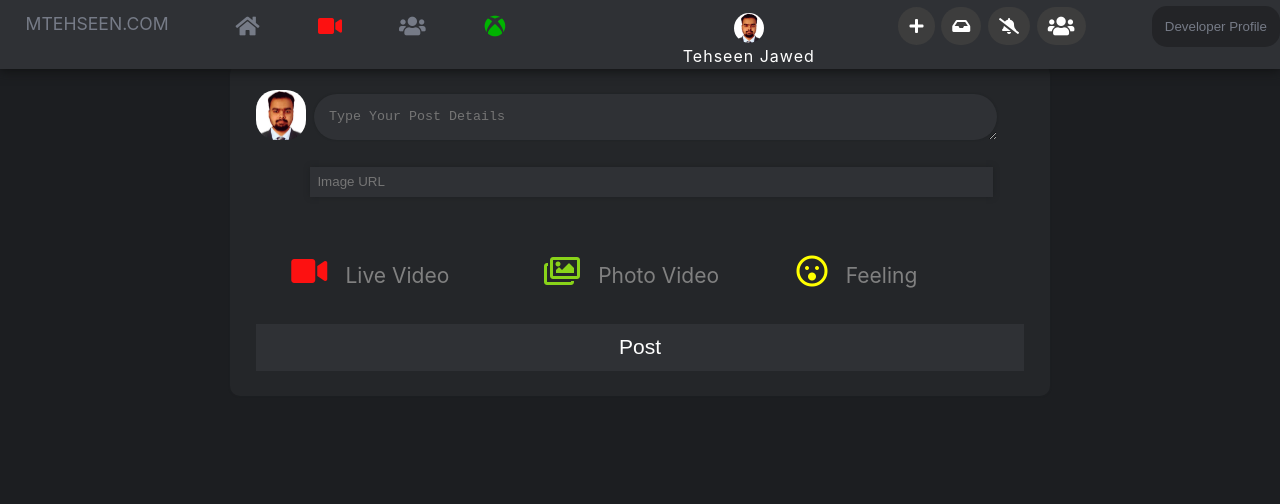
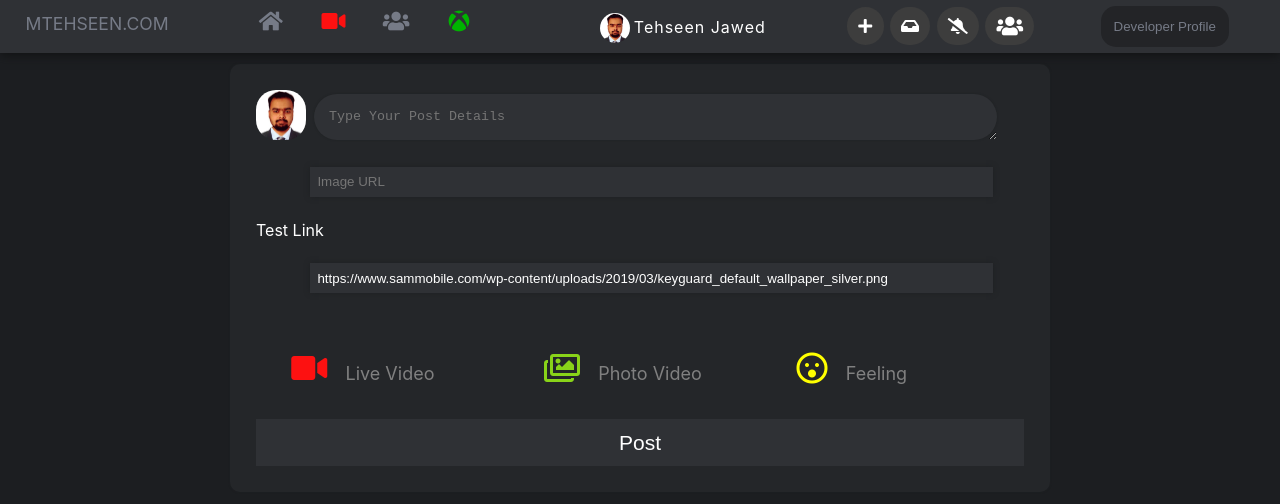
Before and after one commit to TehseenJawed/React_Facebook, a React (Create React App) app: page / in a window 1280 px wide. Shown: the top 504 px of the page. Built offline with nearby package versions, Linux system fonts and the light colour scheme.

Commit message:
Updated some code and Live Website Link to the README.md

```diff
--- a/src/App.css
+++ b/src/App.css
@@ -64,6 +64,9 @@ a:visited {
 .icon1 :hover, .icon2 :hover, .icon3 :hover{
   border-bottom: 2px solid  #3d3d3d;
   background-color:  #3d3d3d;
+}
+.icon2 :hover{
+  background-color: rgb(253, 17, 17);
 }
 .icon4{
   padding-top: 3%;
@@ -152,6 +155,12 @@ a:visited {
 .setuserPostImage{
   margin-right: 1%;
 }
+.practiceLink label{
+  color: white;
+}
+.practiceLink input{
+  width: 87%;
+}
 .uploadLink{
   margin: 3%;
   margin-left: 7%;
@@ -166,7 +175,6 @@ a:visited {
   display: flex;
   flex-direction: row;
   flex-wrap: wrap;
-
 }
 .subProperty{
   color: rgb(53, 53, 53);
@@ -176,7 +184,7 @@ a:visited {
   padding: 3%;
 }
 .subProperty span{
-  font-size: 21px;
+  font-size: 18px;
   color: gray;
   margin-left: 10%;
 }
@@ -205,3 +213,21 @@ a:visited {
 .emojiImage{
   width: 100%;
 }
+@media only screen and (min-width: 600px) {
+  .iconBox{
+    /* justify-content: space-evenly; */
+    display: flex;
+    width: 35%;
+    flex-direction: row;
+    justify-content: center;
+    margin-left: 5% ;
+  }
+  .userProfile{
+    display: flex;
+    flex-wrap: wrap;
+    flex-direction: row;
+    width: 15%;
+    margin-top: 1%;
+    justify-content: center;
+  }
+}
--- a/src/App.js
+++ b/src/App.js
@@ -37,9 +37,8 @@ function App() {
           <i class="fas fa-bell-slash setIcons"></i>
           <i class="fas fa-users fa-lg setIcons"></i>
         </div>
-        {/* <form action="https://www.mtehseen.com/"> */}
-        <button type="submit"  className="profile"><a href="https://www.mtehseen.com/">Developer Profile</a></button>
-        {/* </form> */}
+        <button type="submit"  className="profile"><a target="_blank" href="https://www.mtehseen.com/">Developer Profile</a></button>
+
       </div>
     </div>)
   }
@@ -49,9 +48,9 @@ function App() {
     var [postURL, setPostURL] = useState("");
 
     function sendPost(){
-      let minutes = new Date().getMinutes()
-      let hours = new Date().getHours()
-      let date = minutes+" m "+hours+" h"
+      let today = new Date();
+
+      let date = today.getFullYear()+'-'+(today.getMonth()+1)+'-'+today.getDate();
       var setObj = {id : count,
         time : date,
         postDetails,
@@ -70,6 +69,7 @@ function App() {
       <img className="userImg setuserPostImage" width="50px" height="50px" src={USERIMAGE} alt="User Image" />
       <textarea className="uploadBodytextArea"  value={postDetails} rows="4" onChange={(e) => setPostDetails(e.target.value)}  placeholder="Type Your Post Details " rows="1" cols="50"></textarea>
       <input className="uploadLink" type="text" value={postURL} onChange={(e) => setPostURL(e.target.value)}  placeholder="Image URL" />
+      <div className="practiceLink"><label>Test Link</label><input className="uploadLink" type="text" value="https://www.sammobile.com/wp-content/uploads/2019/03/keyguard_default_wallpaper_silver.png" placeholder="Image URL" /></div>
       <div className="pageProperty">
         <div className="subProperty">
         <i class="fas fa-video fa-2x"></i>
--- a/src/components/Post/index.js
+++ b/src/components/Post/index.js
@@ -22,6 +22,7 @@ export default function Post(props){
         comment.map((v,i)=>{
             if(v.id == newComment[0]){
                 setComment(comment.message =[newComment[1]])
+                // setNewComment("")
             }
             else{
                 const newObj ={
@@ -29,8 +30,10 @@ export default function Post(props){
                     message: [newComment[1]]
                 }
                 setComment([...comment, newObj])
+                // setNewComment("")
             }
         })
+
 
     }
     // console.log("THIS IS PROPS ==>",props.payload )
@@ -48,7 +51,7 @@ export default function Post(props){
           </div>
           </div>
           <div className="postDetails">{postDetails}</div>
-          <img className="postImage" src="http://1.bp.blogspot.com/-Ctv1m-63Q7Q/TozUCb70gQI/AAAAAAAAAfw/UQk-nUN3NHM/s1600/beautiful+nature+scenery-1.jpg" alt="PostImage" />
+          <img className="postImage" src={postURL} alt="PostImage" />
           <div className="emojiPack">
              <div className="emojiImage">  <img width="50px" src={EMOJI3} alt="Emoji"/></div>
              <div className="emojiImage">  <img width="50px" src={EMOJI2} alt="Emoji"/></div>
--- a/src/components/Post/style.css
+++ b/src/components/Post/style.css
@@ -73,8 +73,9 @@
     transition: 0.2s;
   }
   .emojiImage img:hover{
-    padding-top: 10%;
+    /* padding-top: 10%; */
     transition: 0.2s;
+    width: 60px;
 }
 .MessageBox{
   display: flex;
@@ -106,15 +107,16 @@
   flex-direction: column;
   background-color: #303030;
   width: 100%;
-  margin-top: 2%;
+  margin-top: .2%;
 }
 .commentProfileImage{
   margin-left: -30%;
   margin-top: 1.5%;
 }
 .Comment{
-  border-bottom: 1px solid rgb(102, 102, 102);
+  /* border-bottom: 1px solid rgb(102, 102, 102); */
 }
 .CommentText{
-  margin-top: 1%;
+  margin: -2% 0% 3% 14%
+
 }
```
Also changed, not shown: 2 other files (tests, documents, lock files or other folders).
